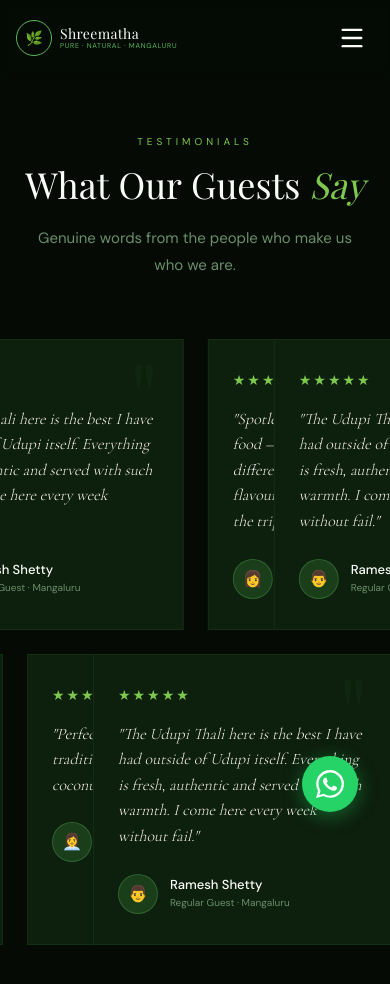
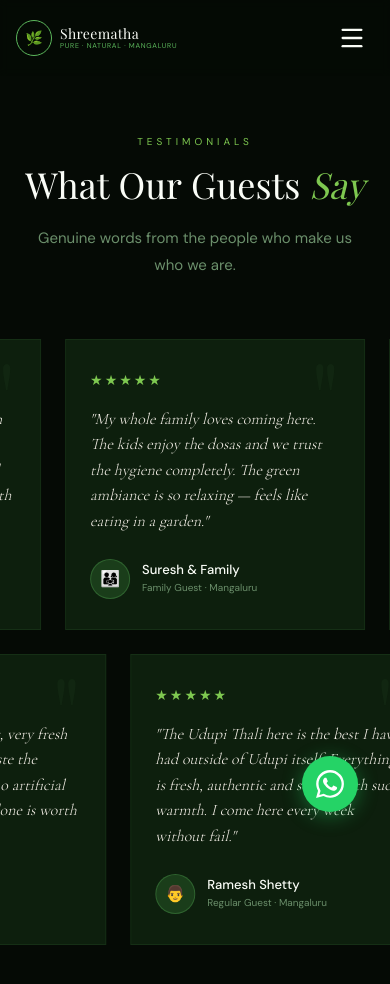
Before and after one commit to Naren1520/ShreemathaRefreshments, a Next.js app: page /reviews in a window 390 px wide. Shown: the top 984 px of the page. Built offline with nearby package versions, Linux system fonts and the light colour scheme; a web font is replaced by a local one.

Commit message:
fixed minor bug in responsiveness of review and galery page

```diff
--- a/app/gallery/page.tsx
+++ b/app/gallery/page.tsx
@@ -29,7 +29,7 @@ export default function Gallery() {
         </p>
       </div>
 
-      <div className="max-w-[1200px] mx-auto grid grid-cols-1 md:grid-cols-4 grid-auto-rows-[250px] md:grid-rows-[repeat(3,280px)] gap-4 md:gap-6 animate-fadeUp">
+      <div className="max-w-[1200px] mx-auto grid grid-cols-1 md:grid-cols-4 auto-rows-[250px] md:grid-rows-[repeat(3,280px)] gap-4 md:gap-6 animate-fadeUp">
         {images.map((img) => (
           <div key={img.id} className={`relative overflow-hidden rounded-3xl group ${img.gridClass}`}>
             <Image
--- a/app/reviews/page.tsx
+++ b/app/reviews/page.tsx
@@ -61,10 +61,10 @@ export default function Reviews() {
           </p>
         </div>
 
-        <div className="flex flex-col gap-6 relative w-screen">
+        <div className="flex flex-col gap-6 w-full max-w-[100vw] overflow-hidden">
           {/* Row 1 - Moves Right to Left */}
-          <div className="flex w-[200vw] sm:w-[150vw] md:w-[120vw] lg:w-[max-content] animate-marquee">
-            <div className="flex gap-6 pr-6 w-1/2">
+          <div className="flex w-max animate-marquee gap-6">
+            <div className="flex gap-6 pr-6">
               {row1.slice(0, row1.length / 2).map((review, i) => (
                 <div
                   key={`r1-1-${i}`}
@@ -86,7 +86,7 @@ export default function Reviews() {
                 </div>
               ))}
             </div>
-            <div className="flex gap-6 pr-6 w-1/2">
+            <div className="flex gap-6 pr-6">
               {row1.slice(row1.length / 2).map((review, i) => (
                 <div
                   key={`r1-2-${i}`}
@@ -111,8 +111,8 @@ export default function Reviews() {
           </div>
 
           {/* Row 2 - Moves Left to Right */}
-          <div className="flex w-[200vw] sm:w-[150vw] md:w-[120vw] lg:w-[max-content] animate-marquee [animation-direction:reverse] [animation-duration:25s]">
-            <div className="flex gap-6 pr-6 w-1/2">
+          <div className="flex w-max animate-marquee [animation-direction:reverse] [animation-duration:25s] gap-6">
+            <div className="flex gap-6 pr-6">
               {row2.slice(0, row2.length / 2).map((review, i) => (
                 <div
                   key={`r2-1-${i}`}
@@ -134,7 +134,7 @@ export default function Reviews() {
                 </div>
               ))}
             </div>
-            <div className="flex gap-6 pr-6 w-1/2">
+            <div className="flex gap-6 pr-6">
               {row2.slice(row2.length / 2).map((review, i) => (
                 <div
                   key={`r2-2-${i}`}
```
